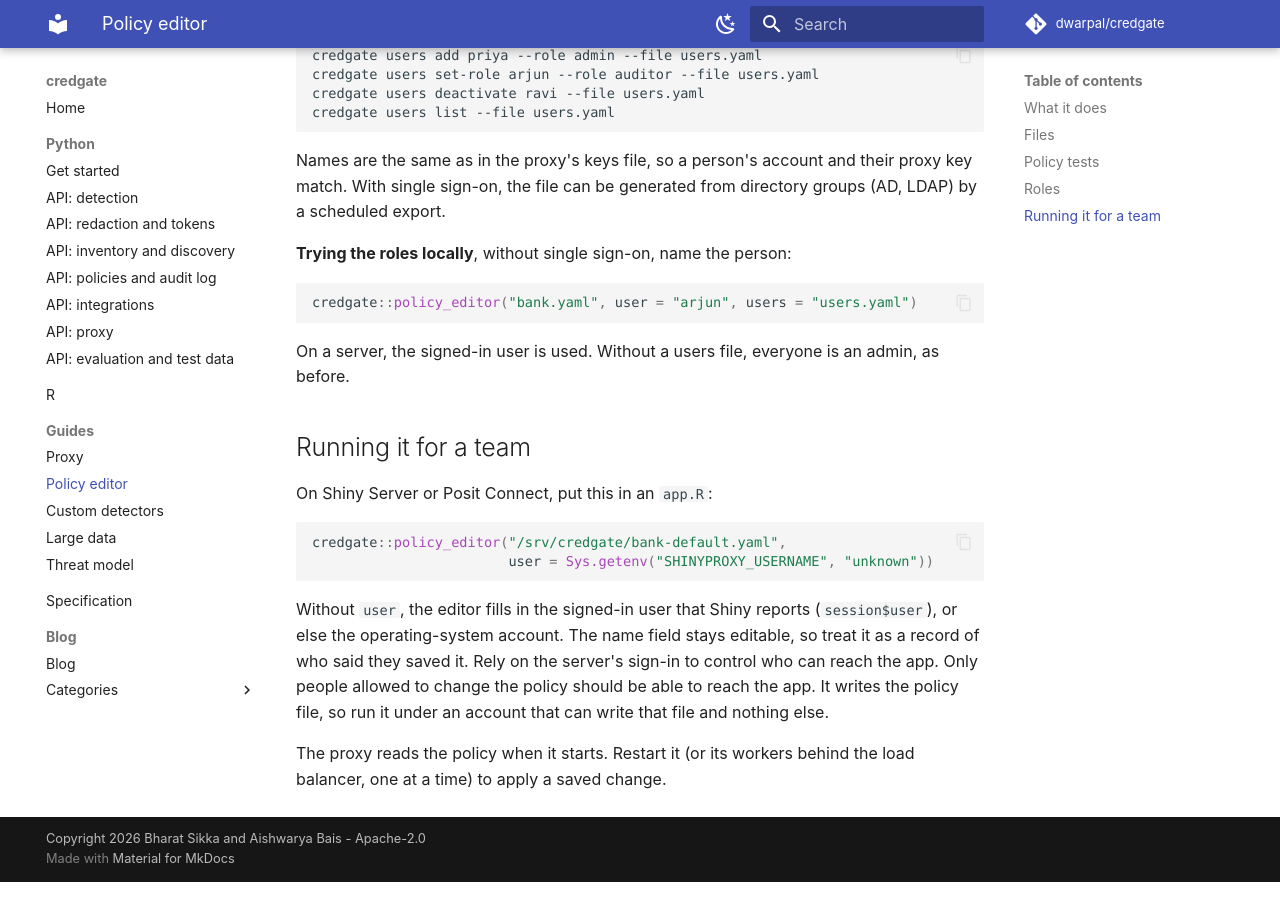
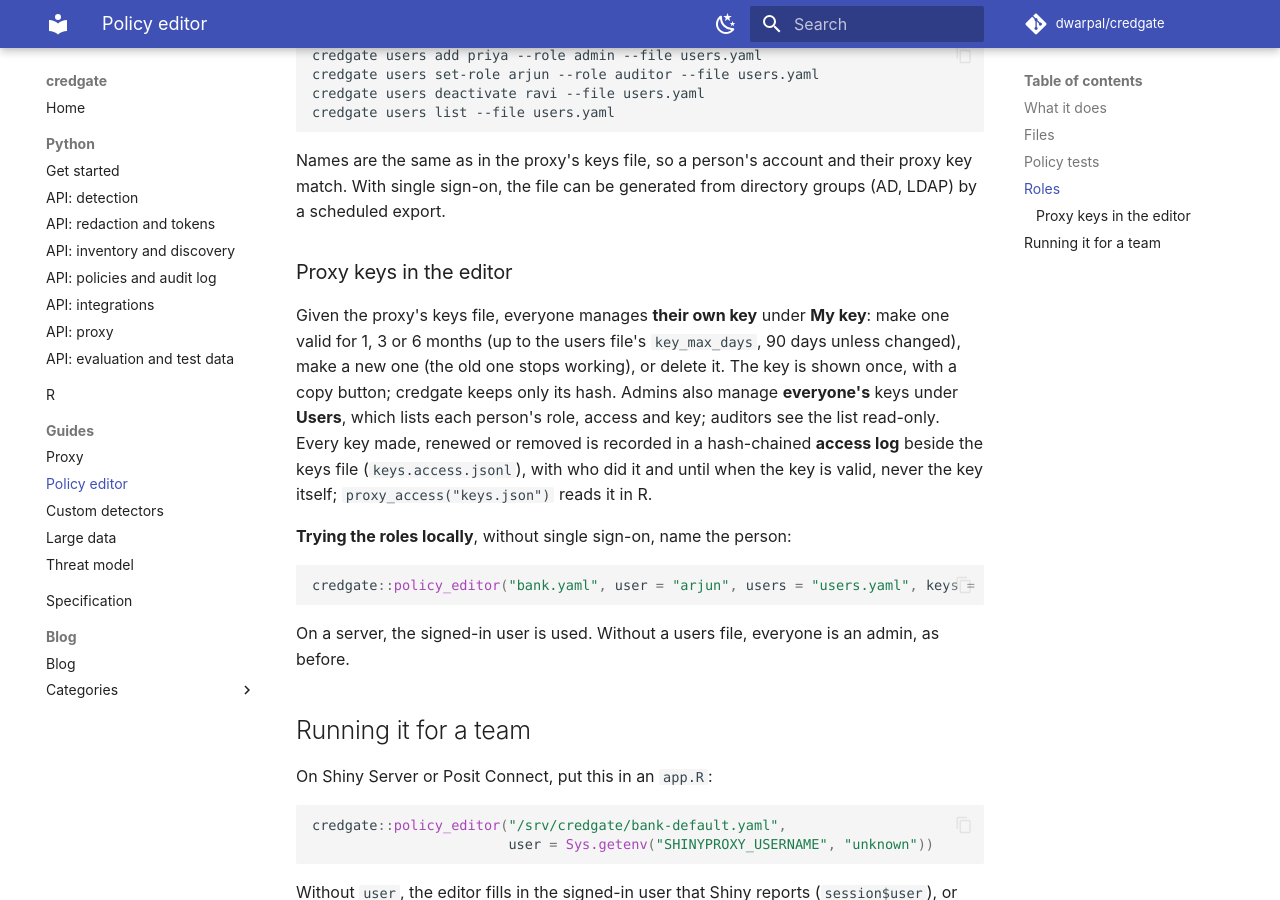
Before and after one commit to dwarpal/credgate, an MkDocs documentation site: the page built from docs/policy-editor.md, in a window 1280 px wide and 900 px high, scrolled down 5834 px. Built offline with MkDocs 1.6.1 and Material for MkDocs 9.7.7, drawn with Linux system fonts in a browser that asks for light colours; comment, search, counter and statistics services are not loaded.

Commit message:
Proxy keys in the editor: My key, Users, and an access log
R manages the proxy's keys file as Python does (proxy_add_user,
proxy_rotate_key, proxy_remove_user, proxy_users; same format and hashes,
checked against the shared conformance cases and against Python).

policy_editor(..., keys = "keys.json") adds My key - everyone makes, renews
or deletes their own key, valid 1, 3 or 6 months up to the users file's
key_max_days, shown once with a copy button - and, for admins, Users:
everyone's role, access and key, with new key and remove (auditors see it
read-only). Every change is appended to a hash-chained access log beside
the keys file, with who did it and until when, never the key;
proxy_access() reads it.

````diff
--- a/docs/policy-editor.md
+++ b/docs/policy-editor.md
@@ -193,10 +193,23 @@ Names are the same as in the proxy's keys file, so a person's account and
 their proxy key match. With single sign-on, the file can be generated from
 directory groups (AD, LDAP) by a scheduled export.
 
+### Proxy keys in the editor
+
+Given the proxy's keys file, everyone manages **their own key** under **My
+key**: make one valid for 1, 3 or 6 months (up to the users file's
+`key_max_days`, 90 days unless changed), make a new one (the old one stops
+working), or delete it. The key is shown once, with a copy button; credgate
+keeps only its hash. Admins also manage **everyone's** keys under
+**Users**, which lists each person's role, access and key; auditors see
+the list read-only. Every key made, renewed or removed is recorded in a
+hash-chained **access log** beside the keys file (`keys.access.jsonl`), with
+who did it and until when the key is valid, never the key itself;
+`proxy_access("keys.json")` reads it in R.
+
 **Trying the roles locally**, without single sign-on, name the person:
 
 ```r
-credgate::policy_editor("bank.yaml", user = "arjun", users = "users.yaml")
+credgate::policy_editor("bank.yaml", user = "arjun", users = "users.yaml", keys = "keys.json")
 ```
 
 On a server, the signed-in user is used. Without a users file, everyone is
````
Also changed, not shown: pkg/credgate/NEWS.md (+9 -0 lines), 10 other files.
